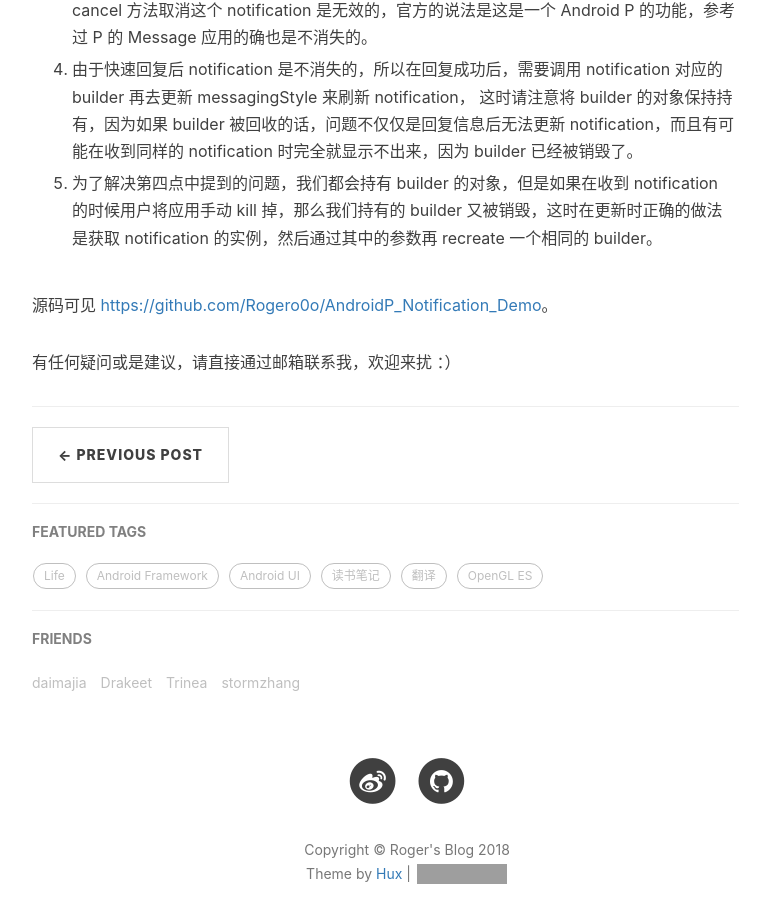
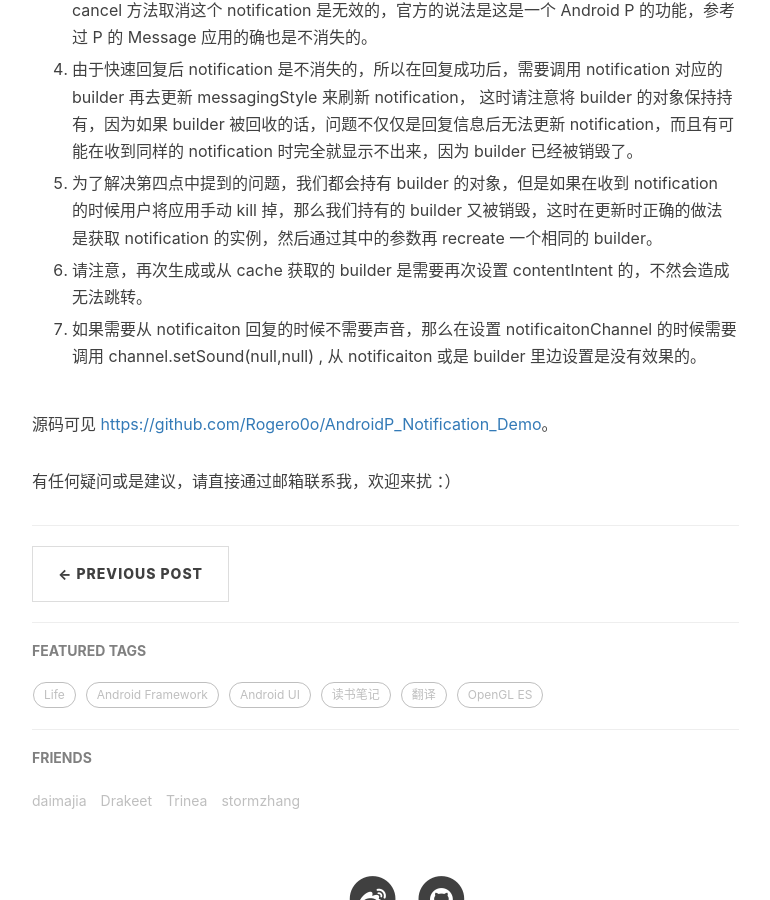
Before and after one commit to Rogero0o/rogero0o.github.io, a Jekyll site: the page built from _posts/2018-10-17-Android-P-Notification.md, in a window 1280 px wide and 900 px high, scrolled down 1038 px. Shown: the whole window, without its empty margins (233-1003 px from the left). Built offline with Jekyll 4.4.1, drawn with Linux system fonts in a browser that asks for light colours; nearby versions of some CDN libraries; comment, search, counter and statistics services are not loaded; grey boxes are pictures that could not be loaded.

Commit message:
update file

```diff
--- a/_posts/2018-10-17-Android-P-Notification.md
+++ b/_posts/2018-10-17-Android-P-Notification.md
@@ -23,6 +23,10 @@
 
 5. 为了解决第四点中提到的问题，我们都会持有 builder 的对象，但是如果在收到 notification 的时候用户将应用手动 kill 掉，那么我们持有的 builder 又被销毁，这时在更新时正确的做法是获取 notification 的实例，然后通过其中的参数再 recreate 一个相同的 builder。
 
+6. 请注意，再次生成或从 cache 获取的 builder 是需要再次设置 contentIntent 的，不然会造成无法跳转。
+
+7. 如果需要从 notificaiton 回复的时候不需要声音，那么在设置 notificaitonChannel 的时候需要调用 channel.setSound(null,null) , 从 notificaiton 或是 builder 里边设置是没有效果的。
+
 
 源码可见 [https://github.com/Rogero0o/AndroidP_Notification_Demo](https://github.com/Rogero0o/AndroidP_Notification_Demo)。
 
```
